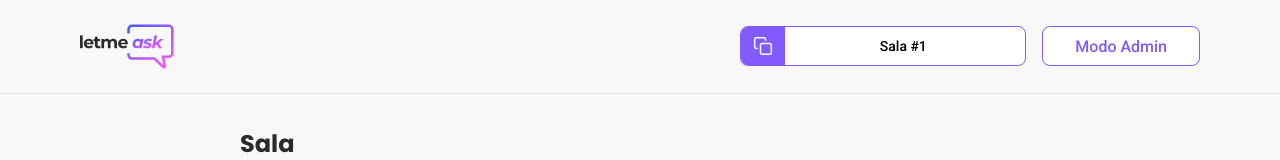
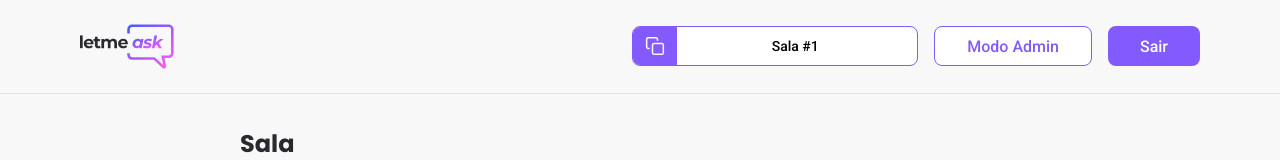
Before and after one commit to jpadsbr/let-me-ask, a React (Create React App) app: page /rooms/1 in a window 1280 px wide. Shown: the top 160 px of the page. Built offline with nearby package versions, Linux system fonts and the light colour scheme; no server answers; the database is empty.

Commit message:
added quit button

```diff
--- a/src/pages/AdminRoom.tsx
+++ b/src/pages/AdminRoom.tsx
@@ -52,6 +52,10 @@ export function AdminRoom() {
     }
   }
 
+  function handleQuit() {
+    history.push('');
+  }
+
   return (
     <div id="page-room">
       <header>
@@ -61,6 +65,7 @@ export function AdminRoom() {
             <RoomCode code={roomId} />
             <Button isOutlined onClick={handleEndRoom}>Encerrar sala</Button>
             <Button isOutlined onClick={handleSwitchToVisitor}>Modo Visitante</Button>
+            <Button onClick={handleQuit}>Sair</Button>
           </div>
         </div>
       </header>
--- a/src/pages/Room.tsx
+++ b/src/pages/Room.tsx
@@ -69,6 +69,10 @@ export function Room() {
     }
   }
 
+  function handleQuit() {
+    history.push('');
+  }
+
   return (
     <div id="page-room">
       <header>
@@ -77,6 +81,7 @@ export function Room() {
           <div>
             <RoomCode code={roomId} />
             <Button isOutlined onClick={() => handleSwitchToAdmin(userId)}>Modo Admin</Button>
+            <Button onClick={handleQuit}>Sair</Button>
           </div>
         </div>
       </header>
```
